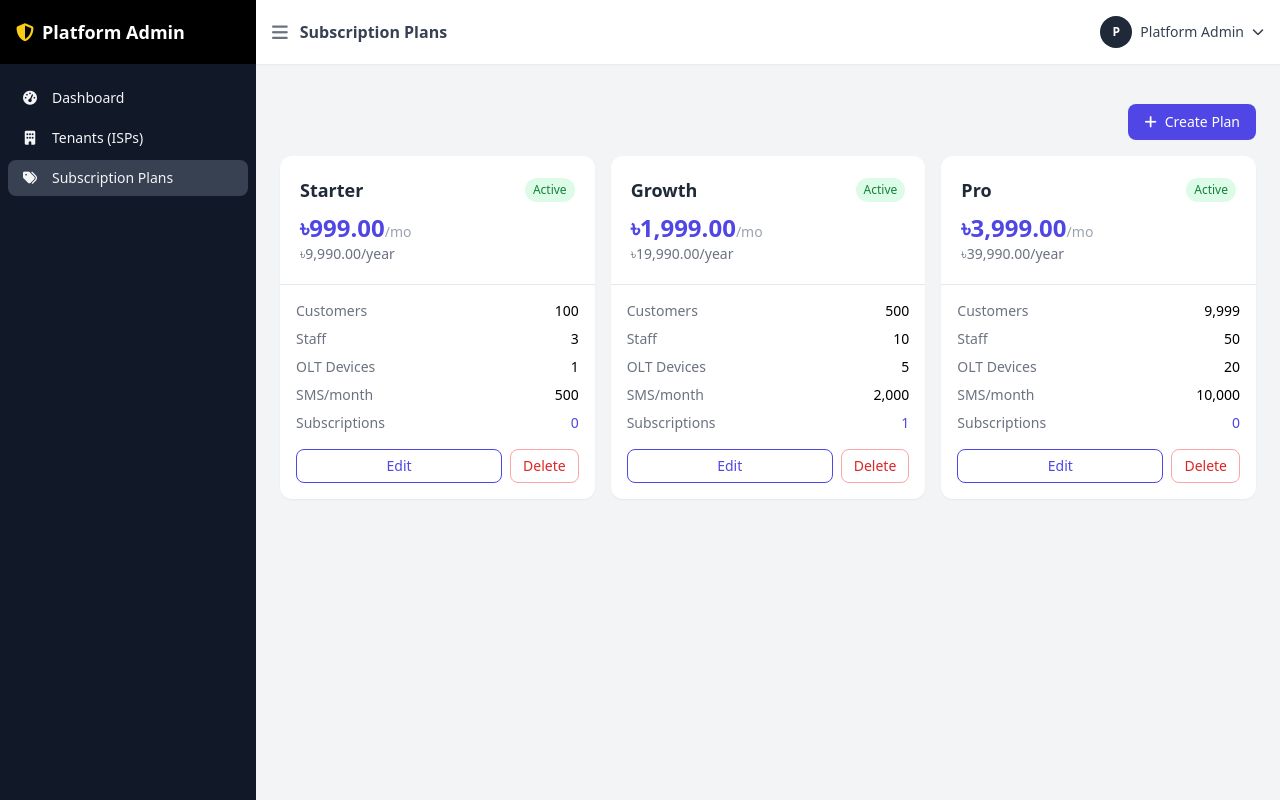
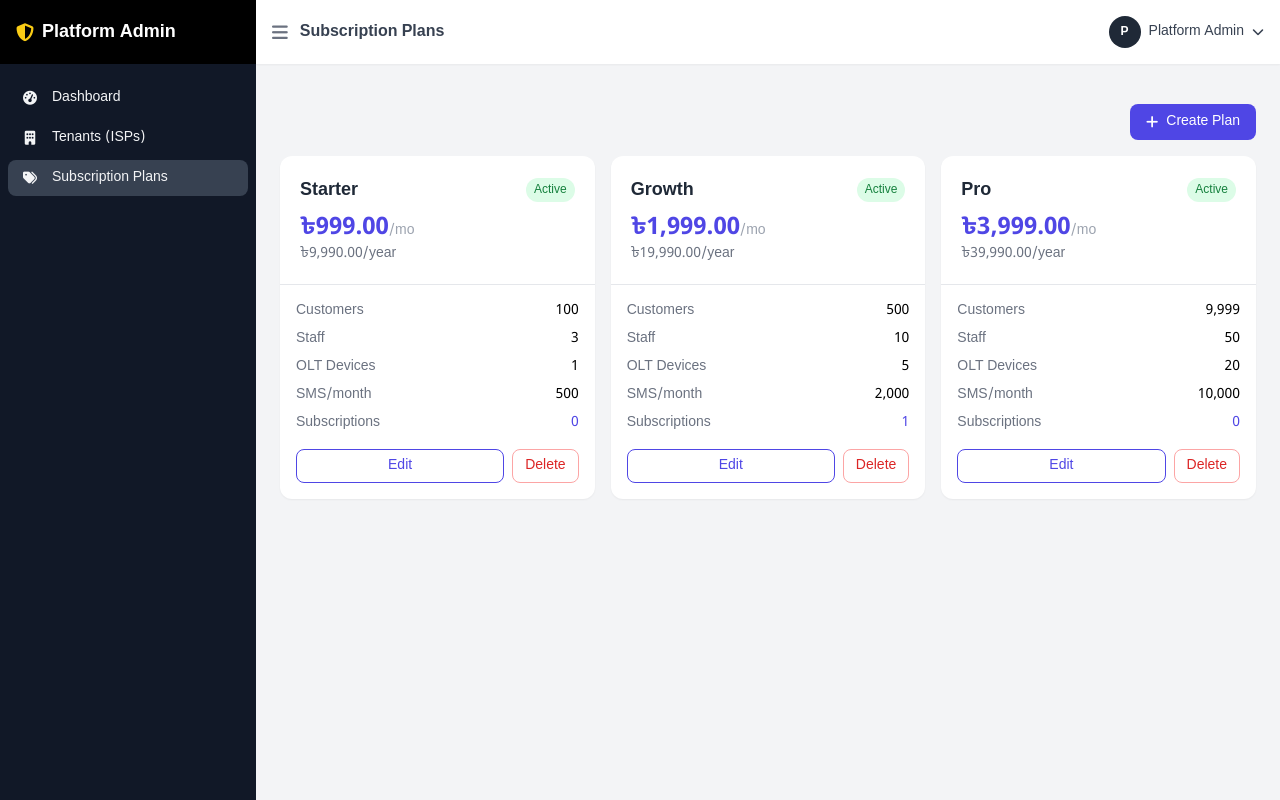
Before and after one commit to md-riaz/ISP-Billing-Software-Laravel, a Laravel app: page /platform/plans in a window 1280 px wide. Run offline with Laravel 12, Linux system fonts and the light colour scheme; a user stored in the database is signed in; data comes from the database, SQL or seed files in the repository; parts of the project's set-up code (start-up, migrations or seed data) failed here and were passed over; some libraries are stand-ins or nearby versions.

Commit message:
Fix services.suspend route error and BDT currency font rendering
Agent-Logs-Url: https://github.com/md-riaz/ISP-Billing-Software-Laravel/sessions/43f9ff88-332a-4149-bb92-10e20ad73ec6

Co-authored-by: md-riaz <33659227+md-riaz@users.noreply.github.com>

```diff
--- a/resources/views/layouts/app.blade.php
+++ b/resources/views/layouts/app.blade.php
@@ -7,10 +7,14 @@
     <script src="https://cdn.tailwindcss.com"></script>
     <script defer src="https://cdn.jsdelivr.net/npm/alpinejs@3.x.x/dist/cdn.min.js"></script>
     <link rel="stylesheet" href="https://cdnjs.cloudflare.com/ajax/libs/font-awesome/6.4.0/css/all.min.css">
+    <link rel="preconnect" href="https://fonts.googleapis.com">
+    <link rel="preconnect" href="https://fonts.gstatic.com" crossorigin>
+    <link href="https://fonts.googleapis.com/css2?family=Noto+Sans+Bengali:wght@400;500;600;700&display=swap" rel="stylesheet">
     <style>
         [x-cloak] { display: none !important; }
         .sidebar-item.active { background-color: #4338ca; color: white; }
         .sidebar-item:hover { background-color: #4338ca20; }
+        body { font-family: 'Noto Sans Bengali', sans-serif; }
     </style>
 </head>
 <body class="bg-gray-100 min-h-screen" x-data="{ sidebarOpen: window.innerWidth >= 1024 }">
--- a/resources/views/layouts/platform.blade.php
+++ b/resources/views/layouts/platform.blade.php
@@ -7,7 +7,10 @@
     <script src="https://cdn.tailwindcss.com"></script>
     <script defer src="https://cdn.jsdelivr.net/npm/alpinejs@3.x.x/dist/cdn.min.js"></script>
     <link rel="stylesheet" href="https://cdnjs.cloudflare.com/ajax/libs/font-awesome/6.4.0/css/all.min.css">
-    <style>[x-cloak] { display: none !important; }</style>
+    <link rel="preconnect" href="https://fonts.googleapis.com">
+    <link rel="preconnect" href="https://fonts.gstatic.com" crossorigin>
+    <link href="https://fonts.googleapis.com/css2?family=Noto+Sans+Bengali:wght@400;500;600;700&display=swap" rel="stylesheet">
+    <style>[x-cloak] { display: none !important; } body { font-family: 'Noto Sans Bengali', sans-serif; }</style>
 </head>
 <body class="bg-gray-100 min-h-screen" x-data="{ sidebarOpen: true }">
 
```
Also changed, not shown: resources/views/services/show.blade.php (+7 -4 lines).
